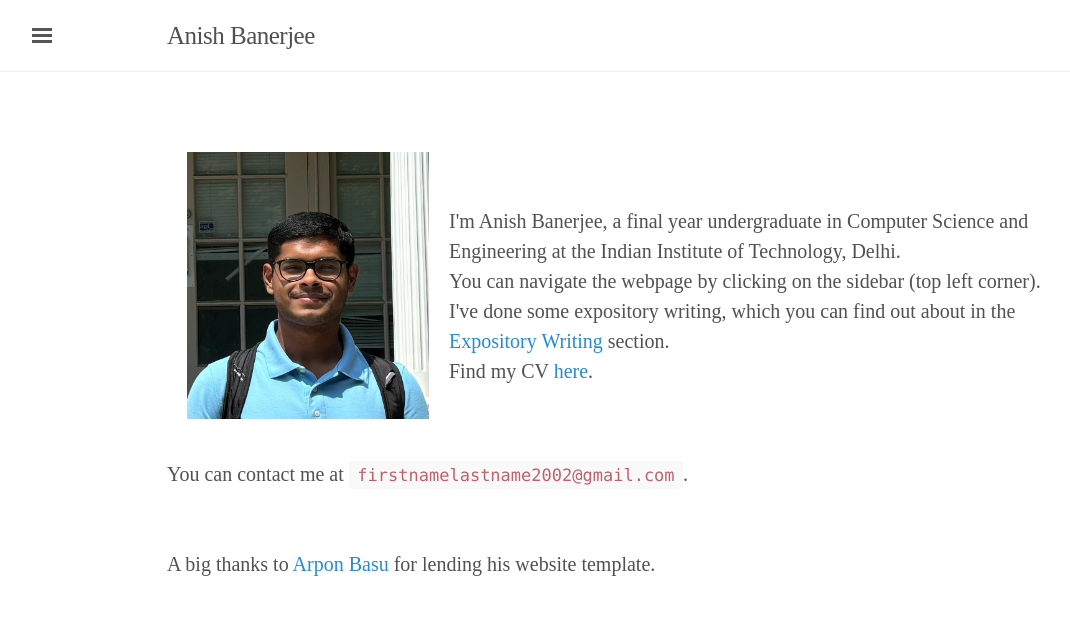
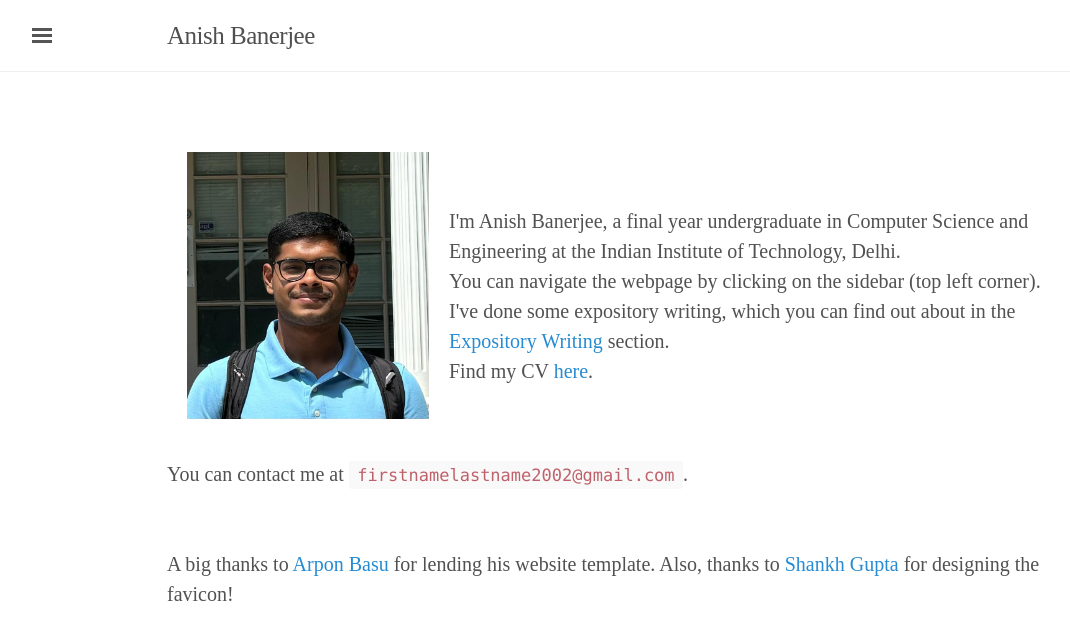
Before and after one commit to AB271202/AB271202.github.io, a Jekyll site: the page built from index.md, in a window 1280 px wide. Shown: the top 640 px of the page, without its empty margins (3-1073 px from the left). Built offline with Jekyll 4.4.1, drawn with Linux system fonts in a browser that asks for light colours; some web fonts are replaced.

Commit message:
Minor changed

```diff
--- a/index.md
+++ b/index.md
@@ -46,5 +46,5 @@ title: Home
 You can contact me at <code>firstnamelastname2002@gmail.com</code>.
 <br><br><br>
 A big thanks to <a href="https://arponbasu.github.io/">Arpon Basu</a> for lending his website template.
- <!-- Also, thanks to <a href = "https://shankhgupta.github.io/">Shankh Gupta</a> for designing the favicon! -->
+ Also, thanks to <a href = "https://shankhgupta.github.io/">Shankh Gupta</a> for designing the favicon!
 <br><br>
```
Also changed, not shown: notes.md (+1 -1 lines).
